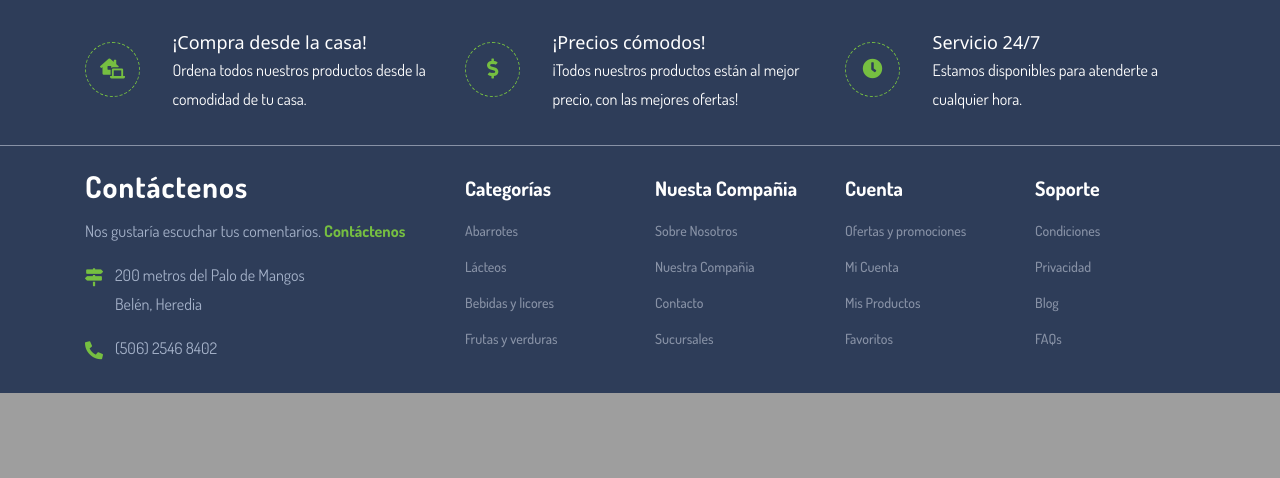
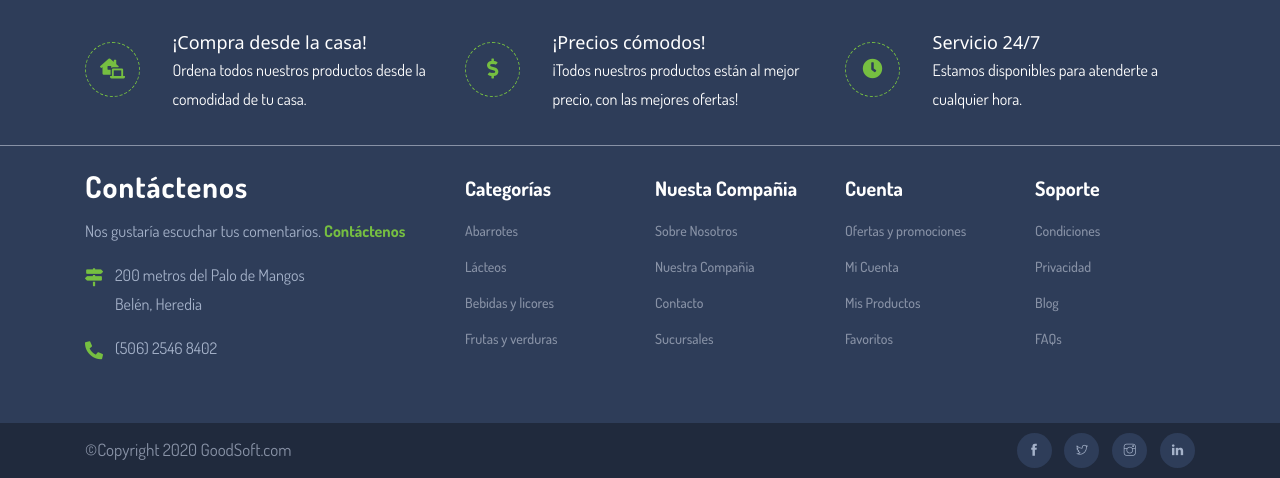
Before and after one commit to josgabfer/Alfagada, a PHP site: page /index.php in a window 1280 px wide. Shown: the part 1151-1629 px from the top of the page. Before the commit the page ends 1544 px from the top, so only its background shows below. Run offline with PHP 8.4, Linux system fonts and the light colour scheme; some libraries are stand-ins or nearby versions.

Commit message:
Footer social media

```diff
--- a/Resources/Sections/footer.php
+++ b/Resources/Sections/footer.php
@@ -222,4 +222,38 @@
         </div>
     </div>
 </div>
-<div></div>
+<div class="footer_bottom">
+    <div class="container">
+        <div class="row align-items-center">
+            <div class="col-lg-6 col-md-8">
+                <p class="mb-0" style="font-size: 17px">
+                    ©Copyright 2020 GoodSoft.com
+                </p>
+            </div>
+            <div class="col-lg-6 col-md-6 text-right">
+                <ul class="footer_social_links">
+                    <li>
+                        <a href="#">
+                            <i class="ti-facebook"></i>
+                        </a>
+                    </li>
+                    <li>
+                        <a href="#">
+                            <i class="ti-twitter"></i>
+                        </a>
+                    </li>
+                    <li>
+                        <a href="#">
+                            <i class="ti-instagram"></i>
+                        </a>
+                    </li>
+                    <li>
+                        <a href="#">
+                            <i class="ti-linkedin"></i>
+                        </a>
+                    </li>
+                </ul>
+            </div>
+        </div>
+    </div>
+</div>
--- a/Resources/Styles/footerStyles.css
+++ b/Resources/Styles/footerStyles.css
@@ -169,6 +169,38 @@ h4.widget_title{
     font-weight: 500;
 }
 
+.footer_bottom{
+    padding: 10px 0;
+    margin-top: 30px;
+    background: #202A3D;
+    border-top: none;
+}
+
+ul.footer_social_links{
+    padding: 0;
+    margin: 0;
+}
+
+ul.footer_social_links li{
+    list-style: none;
+    display: inline-block;
+    margin-left: 10px;
+}
+
+ul.footer_social_links li a {
+    width: 35px;
+    height: 35px;
+    display: flex;
+    align-items: center;
+    justify-content: center;
+    background: #2E3D59;
+    border-radius: 50%;
+    font-size: 12px;
+    color: #A5B2C9;
+}
+
+
+
 
 
 #85D3F2
```
